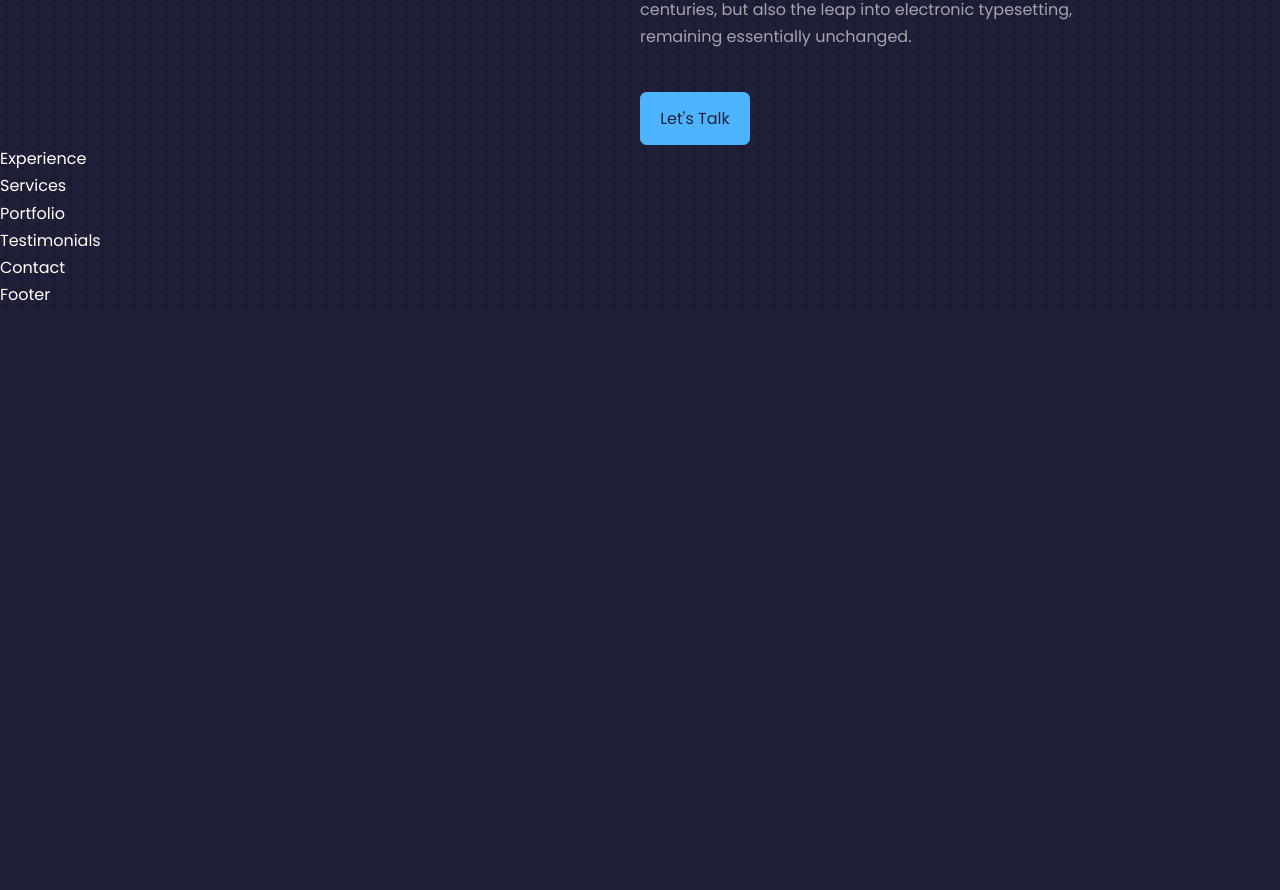
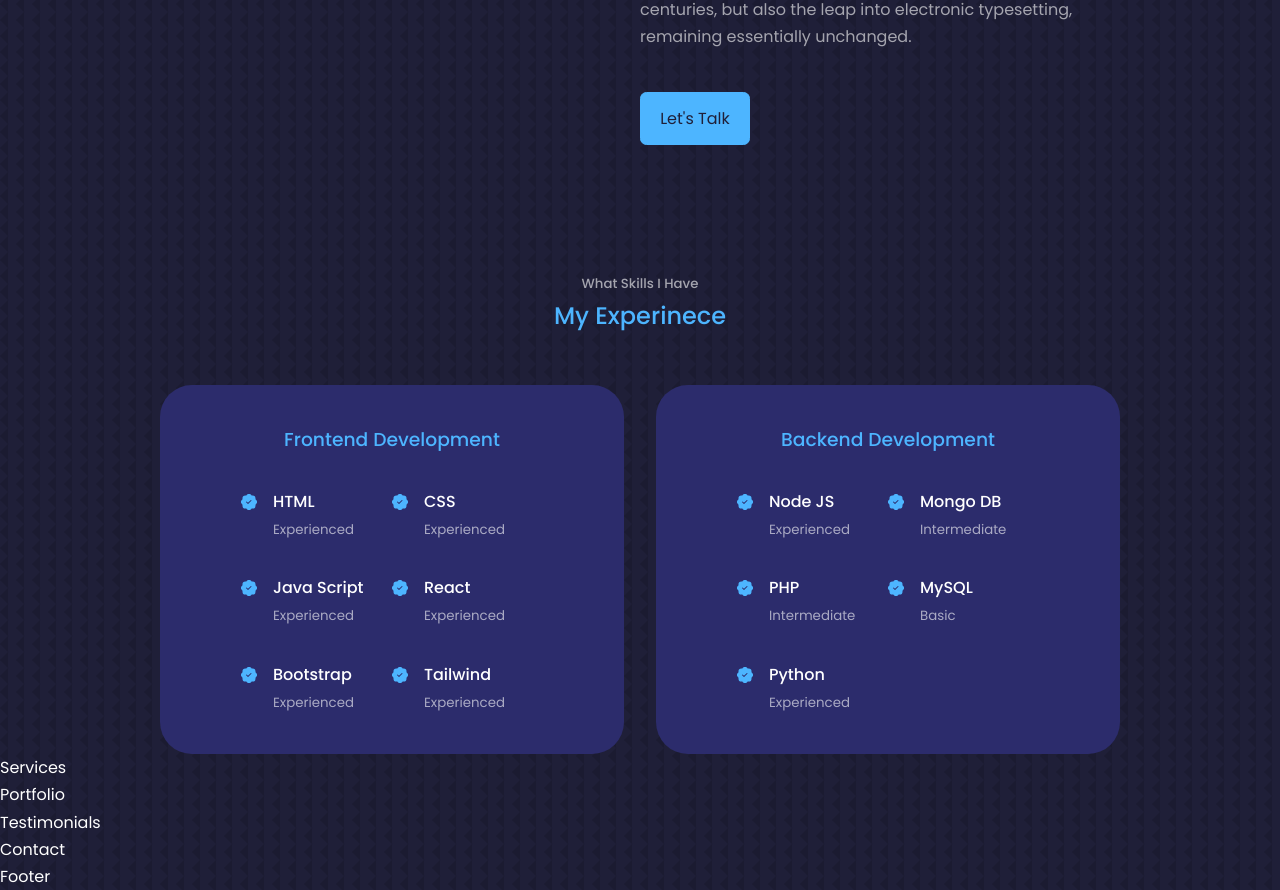
Before and after one commit to Kang-Seonggyu/portfolio_clone, a React (Create React App) app: page / in a window 1280 px wide. Shown: the part 1492-2382 px from the top of the page. Before the commit the page ends 1800 px from the top, so only its background shows below. Built offline with nearby package versions, Linux system fonts and the light colour scheme.

Commit message:
Experience 컴포넌트

```diff
--- a/src/components/experience/Experience.jsx
+++ b/src/components/experience/Experience.jsx
@@ -1,9 +1,107 @@
 import React from "react";
 import './experience.css'
+import {BsPatchCheckFill} from 'react-icons/bs'
 
 const Experience = () => {
   return (
-    <div>Experience</div>
+    <section id="experience">
+      <h5>What Skills I Have</h5>
+      <h2>My Experinece</h2>
+
+      <div className="container experience__container">
+        <div className="experience__frontend">
+          <h3>Frontend Development</h3>
+          <div className="experience__content">
+            <article className="experience__details">
+              <BsPatchCheckFill className="experience__details-icon"/>
+              <div>
+                <h4>HTML</h4>
+                <small className="text-light">Experienced</small>
+              </div>
+            </article>
+            <article className="experience__details">
+              <BsPatchCheckFill className="experience__details-icon"/>
+              <div>
+                <h4>CSS</h4>
+                <small className="text-light">Experienced</small>
+              </div>
+            </article>
+            <article className="experience__details">
+              <BsPatchCheckFill className="experience__details-icon"/>
+              <div>
+                <h4>Java Script</h4>
+                <small className="text-light">Experienced</small>
+              </div>
+            </article>
+            <article className="experience__details">
+              <BsPatchCheckFill className="experience__details-icon"/>
+              <div>
+                <h4>React</h4>
+                <small className="text-light">Experienced</small>
+              </div>
+            </article>
+            <article className="experience__details">
+              <BsPatchCheckFill className="experience__details-icon"/>
+              <div>
+                <h4>Bootstrap</h4>
+                <small className="text-light">Experienced</small>
+              </div>
+            </article>
+            <article className="experience__details">
+              <BsPatchCheckFill className="experience__details-icon"/>
+              <div>
+                <h4>Tailwind</h4>
+                <small className="text-light">Experienced</small>
+              </div>
+            </article>
+          </div>
+        </div>
+
+        {/*End of Frontend*/}
+
+        <div className="experience__Backend">
+          <h3>Backend Development</h3>
+          <div className="experience__content">
+            <article className="experience__details">
+              <BsPatchCheckFill className="experience__details-icon"/>
+              <div>
+                <h4>Node JS</h4>
+                <small className="text-light">Experienced</small>
+              </div>
+            </article>
+            <article className="experience__details">
+              <BsPatchCheckFill className="experience__details-icon"/>
+              <div>
+                <h4>Mongo DB</h4>
+                <small className="text-light">Intermediate</small>
+              </div>
+            </article>
+            <article className="experience__details">
+              <BsPatchCheckFill className="experience__details-icon"/>
+              <div>
+                <h4>PHP</h4>
+                <small className="text-light">Intermediate</small>
+              </div>
+            </article>
+            <article className="experience__details">
+              <BsPatchCheckFill className="experience__details-icon"/>
+              <div>
+                <h4>MySQL</h4>
+                <small className="text-light">Basic</small>
+              </div>
+            </article>
+            <article className="experience__details">
+              <BsPatchCheckFill className="experience__details-icon"/>
+              <div>
+                <h4>Python</h4>
+                <small className="text-light">Experienced</small>
+              </div>
+            </article>
+          </div>
+        </div>
+      </div>
+
+    </section>
   )
 }
 
--- a/src/components/experience/experience.css
+++ b/src/components/experience/experience.css
@@ -0,0 +1,69 @@
+.experience__container {
+  display: grid;
+  grid-template-columns: 1fr 1fr;
+  gap: 2rem;
+}
+
+.experience__container > div {
+  background: var(--color-bg-varient);
+  padding: 2.4rem 5rem;
+  border-radius: 2rem;
+  border: 1px solid transparent;
+}
+
+.experience__container > div:hover {
+  background: transparent;
+  border-color: var(--color-bg-varient);
+  cursor: default;
+}
+
+.experience__container > div h3 {
+  text-align: center;
+  margin-bottom: 2rem;
+  color : var(--color-primary)
+}
+
+.experience__content {
+  display: grid;
+  grid-template-columns: 1fr 1fr;
+  row-gap: 2rem;
+}
+
+.experience__details {
+  display: flex;
+  gap: 1rem;
+}
+
+.experience__details-icon {
+  margin-top: 6px;
+  color: var(--color-primary);
+}
+
+/*================== MEDIA QUERIES (MEDIUM DEVICES) ===================*/
+@media screen and (max-width: 1024px) {
+  .experience__container {
+    grid-template-columns: 1fr;
+  }
+
+  .experience__container > div {
+    width: 80%;
+    padding: 2rem;
+    margin : 0 auto;
+  }
+
+  .experience__content {
+    padding: 1rem;
+  }
+}
+
+/*================== MEDIA QUERIES (SMALL DEVICES) ===================*/
+@media screen and (max-width: 600px) {
+  .experience__container{
+    gap: 1rem;
+  }
+
+  .experience__container > div {
+    width: 100%;
+    padding: 2rem 1rem;
+  }
+}
```
